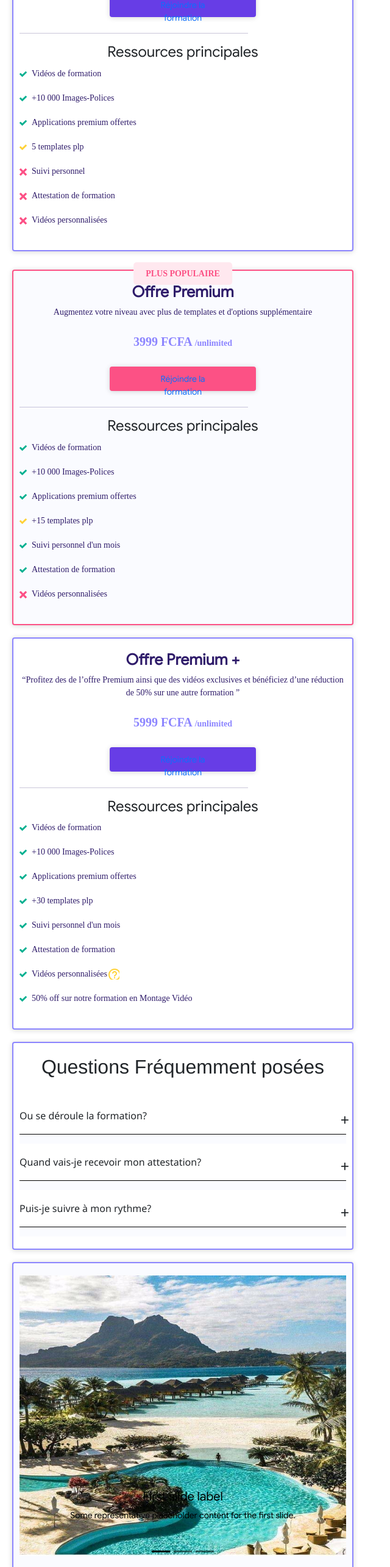
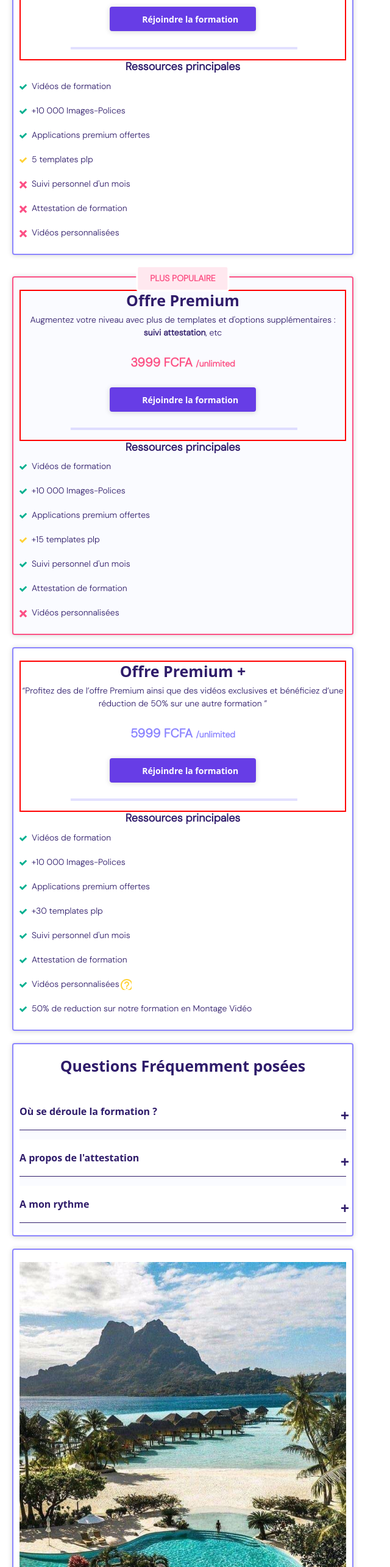
Before and after one commit to Abdine24/Complete, a plain HTML site: page index.html in a window 1280 px wide. Shown: the part 191-2760 px from the top of the page at 61% size, without its empty margins (0-640 px from the left). Drawn offline with nearby package versions, Linux system fonts and the light colour scheme; a web font is replaced by a local one.

Commit message:
correct css

```diff
--- a/css/styles.css
+++ b/css/styles.css
@@ -1,68 +1,72 @@
+/* Import des polices de texte */
+@font-face {
+    font-family: "DmSans";
+    src: url('../fonts/DMSans_18pt-Light.ttf');
+}
+
+@font-face {
+    font-family: "GoogleSans";
+    src: url('../fonts/GoogleSans-Regular.ttf');
+}
+/* Desactivation des marges par defauts */
 *,
 ::before,
 ::after{
     margin : 0;
     padding: 0;
+    box-sizing: border-box;
 }
-
-@font-face {
-    font-family: "DmSans";
-    src: url('./fonts/DMSans_18pt-Light.ttf');
+body{
+    font-family: "GoogleSans"; /*'Segoe UI', sans-serif; */
 }
-
-@font-face {
-    font-family: "GoogleSans";
-    src: url('/fonts/GoogleSans-Regular.ttf');
-}
-
-
+/* Conteneur principal */
 .main-box{
     max-width: 600px;
     /* border: 2px solid red; */
     padding: 20px;
     text-align: center;
-    font-family:  "GoogleSans", "Arial", serif;
 }
-
+/* --------------------Les offres------------------ */
+/* Les offres entete */
 .offer_header{
     display: flex;
     flex-direction: column;
     justify-items: center;
     width: 100%;
+    text-align: center;
     height: auto;
     padding-bottom: 20px 10px ;
-    /* border: 2px solid red; */
+    border: 2px solid red;
     color: #2f1c6a;
 }
 
-.offer_name{
+.offer_name, .accordion-title{
     font-size: 25px;
     margin-bottom: 7px;
     font-weight: 900;
 }
 
-.offer-1, .carousel{
+.offer, .carousel{
     box-shadow: 0 1px 8px #00000029;
-    padding: 20px 10px ;
-    background-color: #fafbff;
+    padding: 20px 10px 5px 10px ;
+    /* background-color: #fafbff; */
     border: 2px solid #8c85ff;
     border-radius: 4px;
 }
 
-
-.otoff{
-    background-color:white;
+h2, h4{
+    font-weight: 800;
+    color: #2f1c6a;
 }
 
-.fst{
+.offer h4{
     margin-bottom: 10px;
+    font-weight: 600;
+    font-family: "DmSans";
+    font-size: 18px;
+    color: #2f1c6a;
 }
-
-.offer-1 h4{
-    margin-bottom: 10px;
-}
-
-.offer-1 p{
+.offer p{
     font-family: "DmSans";
 }
 
@@ -74,10 +78,10 @@
     text-decoration: none;
 }
 
-
 .line{
     width: 100%;
     height: 40px;
+    font-weight: 500;
     display: flex;
     color: #2f1c6a;
 }
@@ -85,13 +89,16 @@
 .line img{
     width: 20px;
     height: 20px;
-    /* border: 2px solid red;   */
 }
 
-hr{
-    margin: 10px 20% ;
+
+.hr{
     max-width: 70%;
     color:#d5dfff;
+    /* color:red; */
+    border: 2px solid #8c85ff;
+    transform: translateX(22%);
+
 }
 
 .price{
@@ -101,43 +108,53 @@ hr{
     font-weight: 800;
 }
 
-span{
+.snd-price{
+    color:#fc5185;
+}
+
+span, p{
     font-size: 14px;
 }
 
-p{
-    font-size: 14px;
-}
-
-h2, h4{
-    color: #2f1c6a;
-    font-weight: 800;
-}
 
 a{
-    font-family:"GoogleSans", 'Segoe UI',"Arial", serif;
     padding: 10px 10%;
     max-width: 240px;
     max-height: 40px;
-    color: white;
     border-radius: 4px;
     font-size: 14px;
+    white-space: nowrap;
     margin: 10px auto;
     box-shadow: 0 1px 8px #00000029;
     border: none;
     text-align: center;
     text-decoration: none;
     background-color: #673de6;
-    /* background-color: #fc5185; */
     cursor: pointer;
 }
 
-a:hover{
-    background-color: #36987d;
+.offer_header a{
+    color: white;
+    font-weight: 700;
 }
 
-.snd{
-    background-color: #fc5185;
+a:hover{
+    background-color: #1d8a55;
+}
+
+.otoff{
+    background-color:white;
+}
+
+/* offer-1 */
+
+.offer-1{
+    margin-bottom: 15px;
+
+}
+/* offer-2 */
+.offer-2{
+    background-color: #fafbff;
 }
 
 .box_separator{
@@ -159,17 +176,15 @@ a:hover{
     font-weight: 700;
     padding: 8px 20px;
     border-radius: 5px;
-    top:-14px;
+    top:calc(0% - 20px);
     left:50%;
+    border: 3px solid rgb(255, 255, 255);
     transform: translateX(-50%);
     background-color: #ffe8ef;
-    color: #fc5185;
+    color: hsl(342, 97%, 65%);
 }
-/* --------------------------------------------- */
-
-
+/* ---------------------FAQ---------------------------- */
 .accordion{
-    /* width: 100%; */
     border-radius: 4px;
     text-align: left;
     background-color: rgb(255, 255, 255);
@@ -178,16 +193,16 @@ a:hover{
 .accordion .accordion-title{
     margin-bottom: 30px;
     text-align: center;
-    font-family:Helvetica, sans-serif;
+    color:#2f1c6a;
 }
 
 .accordion .content-container .question{
     padding: 18px 0;
     font-size: 16px;
-    font-family: 'Segoe UI', Tahoma,Verdana, sans-serif;
-    font-weight: 500;
+    font-weight: 600;
+    color:#2f1c6a ;
     cursor: pointer;
-    border-bottom: 1px solid black;
+    border-bottom: 1px solid #2f1c6a;
     position: relative;
 }
 
@@ -200,8 +215,8 @@ a:hover{
 
 .accordion .content-container .answer{
     padding-top: 15px;
-    font-family: 'Segoe UI', Tahoma,Verdana, sans-serif;
-    font-weight: 600;
+    font-weight: 500;
+    font-family: "DmSans";
     font-size: 14px;
     line-height: 1.5;
     background-color: #fafbff;
@@ -212,12 +227,11 @@ a:hover{
 }
 
 .accordion .content-container.active .answer{
-    /* height: 150px; */
     height: auto;
 }
 
 .accordion .content-container.active .question{
-    font-size: 18px;
+    font-size: 17px;
     transition: 0.5s;
 }
 
@@ -226,17 +240,58 @@ a:hover{
     font-size : 30px;
     transition : 0.5s;
 }
+/* ---------------------FAQ---------------------------- */
+
+.carousel-caption h5, .carousel-caption p{
+    font-size: 16px;
+    color:#2f1c6a ;
+    font-weight: 700;
+}
+
+.carousel-caption h5{
+    color:#fc5185;
+}
+/* Partie footer */
+footer{
+    border: 1px solid rgb(0, 8, 255);
+    width: 100%;
+    margin-top: 10px;
+    background-color: #fafbff;
+}
+
+.social-network{
+    padding: 15px 10px;
+    /* color:#25419d; */
+}
+
+footer .social-network{
+    display: flex;
+    /* border: 1px solid red; */
+}
+
+footer .social-network a{
+    display: flex;
+    width: 50%;
+    justify-content: space-between;
+    text-decoration: none;
+    /* border: 1px solid #25419d; */
+    border-radius: 5px;
+    background-color: white;
+    padding: 10px auto;
+}
+
+footer .social-network a:first-child{
+    margin-right: 10px ;
+}
 
 
 
-/* --------------------------------- */
-
-.carousel img{
-    max-width: 600px;
-    max-height: 460px;
+footer .social-network a p{
+   font-size: 14px;
 }
 
-.carousel-indicators button{
-    color: #fc5185;
-    background-color: #2f1c6a;
-}
+footer .social-network a img{
+   width: 30px;
+   height: 25px;
+    margin-right: 5px;
+ }
--- a/index.html
+++ b/index.html
@@ -7,19 +7,20 @@
     <link rel="stylesheet" href="./css/styles.css">
     <link href="https://cdn.jsdelivr.net/npm/bootstrap@5.3.2/dist/css/bootstrap.min.css" rel="stylesheet" integrity="sha384-T3c6CoIi6uLrA9TneNEoa7RxnatzjcDSCmG1MXxSR1GAsXEV/Dwwykc2MPK8M2HN" crossorigin="anonymous">
     <script src="https://cdn.jsdelivr.net/npm/bootstrap@5.3.2/dist/js/bootstrap.bundle.min.js" integrity="sha384-C6RzsynM9kWDrMNeT87bh95OGNyZPhcTNXj1NW7RuBCsyN/o0jlpcV8Qyq46cDfL" crossorigin="anonymous"></script>
-
     <script src="jquery-3.7.1.min.js"></script>
 </head>
 <body>
 
     <div class="main-box">
-        <div class="offer-1 otoff fst">
+        <!-- Partie 1----------------------------------------------------- -->
+        <!-- Offre-1 start-->
+        <div class="offer otoff offer-1">
             <div class="offer_header">
                 <h2 class="offer_name">Offre Start</h2>
-                <p>Une solution ideale pour les <span>intermédiaires</span>  pour découvrir de nouvelles astuces</p>
+                <p>Une solution idéale pour ceux qui ont déjà <span>des bases</span>  pour découvrir de nouvelles astuces pour se perfectionner</p>
                 <p class="price">2499 FCFA <span>/unlimited</span></p>
                 <a href="" class="join_course">Réjoindre la formation</a>
-                <hr>
+                <hr class="hr">
             </div> <!--offer-header-->
 
             <h4>Ressources principales</h4>
@@ -45,7 +46,7 @@
 
             <div class="line">
                 <img src="./images/croix.svg" alt="Icon" aria-label="cross" style="filter: brightness(0) saturate(100%) invert(62%) sepia(48%) saturate(7061%) hue-rotate(313deg) brightness(101%) contrast(98%)">
-                <p>Suivi personnel</p>
+                <p>Suivi personnel d'un mois</p>
             </div>
 
             <div class="line">
@@ -57,17 +58,19 @@
                 <img src="./images/croix.svg" alt="Icon" aria-label="cross" style="filter: brightness(0) saturate(100%) invert(62%) sepia(48%) saturate(7061%) hue-rotate(313deg) brightness(101%) contrast(98%)">
                 <p>Vidéos personnalisées</p>
             </div>
-        </div> <!--offer-1-->
+        </div> <!--offer-->
+         <!-- Offre-1 end-->
         <div class="box_separator"></div>
         <!-- Partie 2----------------------------------------------------- -->
-        <div class="offer-1 snd_top">
+         <!-- Offre-2 start-->
+        <div class="offer snd_top offer-2">
             <p class="evidence">Plus populaire</p>
             <div class="offer_header">
                 <h2 class="offer_name">Offre Premium</h2>
-                <p>Augmentez votre niveau avec plus de templates et d'options supplémentaire</p>
-                <p class="price">3999 FCFA <span>/unlimited</span></p>
+                <p>Augmentez votre niveau avec plus de templates et d'options supplémentaires : <span>suivi attestation</span>, etc</p>
+                <p class="price snd-price">3999 FCFA <span>/unlimited</span></p>
                 <a href="" class="join_course snd">Réjoindre la formation</a>
-                <hr>
+                <hr class="hr">
             </div> <!--offer-header-->
 
             <h4>Ressources principales</h4>
@@ -106,15 +109,17 @@
                 <p>Vidéos personnalisées</p>
             </div>
         </div> <!--offer-2-->
+         <!-- Offre-2 end-->
         <div class="box_separator"></div>
         <!-- Partie 3----------------------------------------------------- -->
-        <div class="offer-1 otoff">
+         <!-- Offre-3 start-->
+        <div class="offer otoff offer-3">
             <div class="offer_header">
                 <h2 class="offer_name">Offre Premium +</h2>
                 <p>“Profitez des de l’offre Premium ainsi que des vidéos exclusives et bénéficiez d’une réduction de 50% sur une autre formation ”</p>
                 <p class="price">5999 FCFA <span>/unlimited</span></p>
                 <a href="" class="join_course">Réjoindre la formation</a>
-                <hr>
+                <hr class="hr">
             </div> <!--offer-header-->
 
             <h4>Ressources principales</h4>
@@ -156,59 +161,67 @@
 
             <div class="line">
                 <img src="./images/ic-check.svg" alt="Icon" aria-label="check">
-                <p>50% off sur notre formation en Montage Vidéo</p>
+                <p>50% de reduction sur notre formation en Montage Vidéo</p>
             </div>
         </div> <!--offer-3-->
+         <!-- Offre-1 end-->
         <div class="box_separator"></div>
+        <!-- --------Partie 4 -Questions frequemment posées----------------------- -->
 
-        <!-- Partie FAQ -->
-
-        <div class="accordion offer-1">
+        <div class="accordion offer">
             <h2 class="accordion-title">Questions Fréquemment posées</h2>
             <div class="content-container">
-                <div class="question">Ou se déroule la formation?</div>
-                <div class="answer">Elle est 100% en ligne ! Les videos de la formation ainsi les différentes ressources sont hebergés sur Telegram. <Link:touch></Link:touch>es suivis se feront sur Whatsapp!</div>
+                <div class="question">Où  se déroule la formation ?</div>
+                <div class="answer">Elle est 100% en ligne ! Les vidéos de la formation ainsi les différentes réssources sont hebergées sur Telegram.Les suivis se feront sur Whatsapp!</div>
             </div>
 
             <div class="content-container">
-                <div class="question">Quand vais-je recevoir mon attestation?</div>
-                <div class="answer">L'attestation est delivree apres avoir fait ls differents travaux pratiques</div>
+                <div class="question">A propos de l'attestation</div>
+                <div class="answer">L'attestation est délivrée après avoir réalisés les travaux pratiques</div>
             </div>
 
             <div class="content-container">
-                <div class="question">Puis-je suivre à mon rythme?</div>
+                <div class="question">A mon rythme </div>
                 <div class="answer">Les formations fait avec des temps de suivi estimés en moyenne. Vous pouvez toute fois suivre la formation à votre propre rythme</div>
             </div>
         </div> <!--accordion-->
         <div class="box_separator"></div>
-        <!-- Partie slider avis des etudiants -->
+        <!-- Partie 5 slide avis des etudiants -->
 
         <div id="carouselExampleDark" class="carousel carousel-dark slide">
             <div class="carousel-indicators">
               <button type="button" data-bs-target="#carouselExampleDark" data-bs-slide-to="0" class="active" aria-current="true" aria-label="Slide 1"></button>
               <button type="button" data-bs-target="#carouselExampleDark" data-bs-slide-to="1" aria-label="Slide 2"></button>
               <button type="button" data-bs-target="#carouselExampleDark" data-bs-slide-to="2" aria-label="Slide 3"></button>
+              <button type="button" data-bs-target="#carouselExampleDark" data-bs-slide-to="3" aria-label="Slide 4"></button>
             </div>
             <div class="carousel-inner">
               <div class="carousel-item active" data-bs-interval="10000">
                 <img src="./images/image-1.jpg" class="d-block w-100" alt="...">
                 <div class="carousel-caption d-block d-md-block">
-                  <h5>First slide label</h5>
-                  <p>Some representative placeholder content for the first slide.</p>
+                  <h5>Intelligence Artificielle</h5>
+                  <p>Image de personnage géneré par AI.</p>
                 </div>
               </div>
               <div class="carousel-item" data-bs-interval="2000">
                 <img src="./images/image-2.jpg" class="d-block w-100" alt="...">
                 <div class="carousel-caption d-block d-md-block">
-                  <h5>Second slide label</h5>
-                  <p>Some representative placeholder content for the second slide.</p>
+                  <h5>Environnement AI</h5>
+                  <p>Création d'environnement pour dessins animés.</p>
                 </div>
               </div>
               <div class="carousel-item">
                 <img src="./images/image-3.jpg" class="d-block w-100" alt="...">
                 <div class="carousel-caption d-block d-md-block">
-                  <h5>Third slide label</h5>
-                  <p>Some representative placeholder content for the third slide.</p>
+                  <h5>L'artistique</h5>
+                  <p>Oeuvres artistiques ultra-réalistes.</p>
+                </div>
+              </div>
+              <div class="carousel-item" data-bs-interval="2000">
+                <img src="./images/image-2.jpg" class="d-block w-100" alt="...">
+                <div class="carousel-caption d-block d-md-block">
+                  <h5>Artistique </h5>
+                  <p>Géneration d'images d'animaux.</p>
                 </div>
               </div>
             </div>
@@ -222,6 +235,22 @@
             </button>
           </div>
 
+          <footer>
+            <h4>Nous contacter</h4>
+            <div class="social-network">
+
+                <a href="">
+                    <img src="./images/WhatsApp-icon.png" alt="">
+                    <p>Whatsapp</p>
+                </a>
+
+                <a href="">
+                    <img src="./images/Telegram-icon-2.png" alt="">
+                    <p>Telegram</p>
+                </a>
+            </div>
+          </footer>
+
     </div>  <!--offers-->
 
 
--- a/javascript/app.js
+++ b/javascript/app.js
@@ -6,3 +6,6 @@ for (i= 0; i < accordion.length; i++){
         this.classList.toggle("active");
     })
 };
+
+// let spanCarous = document.querySelector(".carousel-control-prev-icon");
+// console.log(spanCarous);
```
Also changed, not shown: images/Telegram-icon-2.png (added), images/Telegram-icon-3.webp (added), images/Telegram-icon.png (added), images/WhatsApp-icon.png (added), images/WhatsApp-icon2.png (added), images/facebook-logo.png (added).
